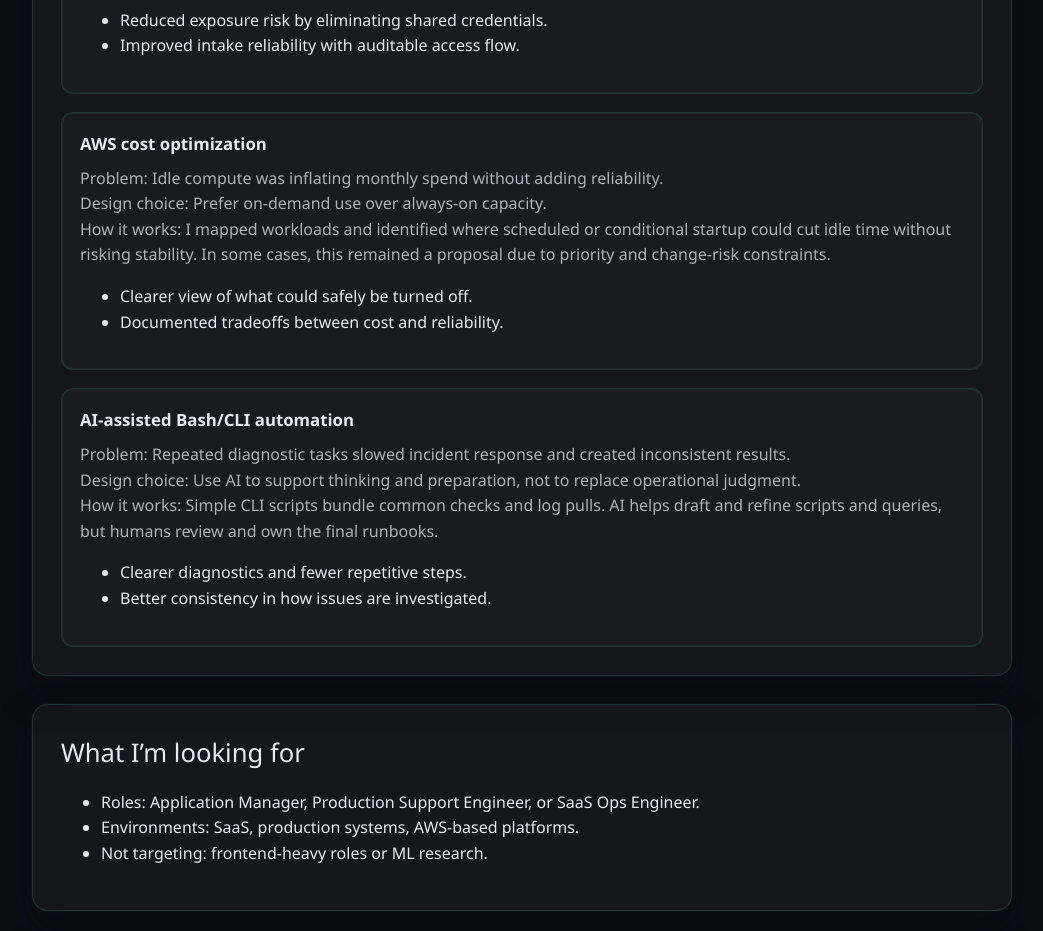
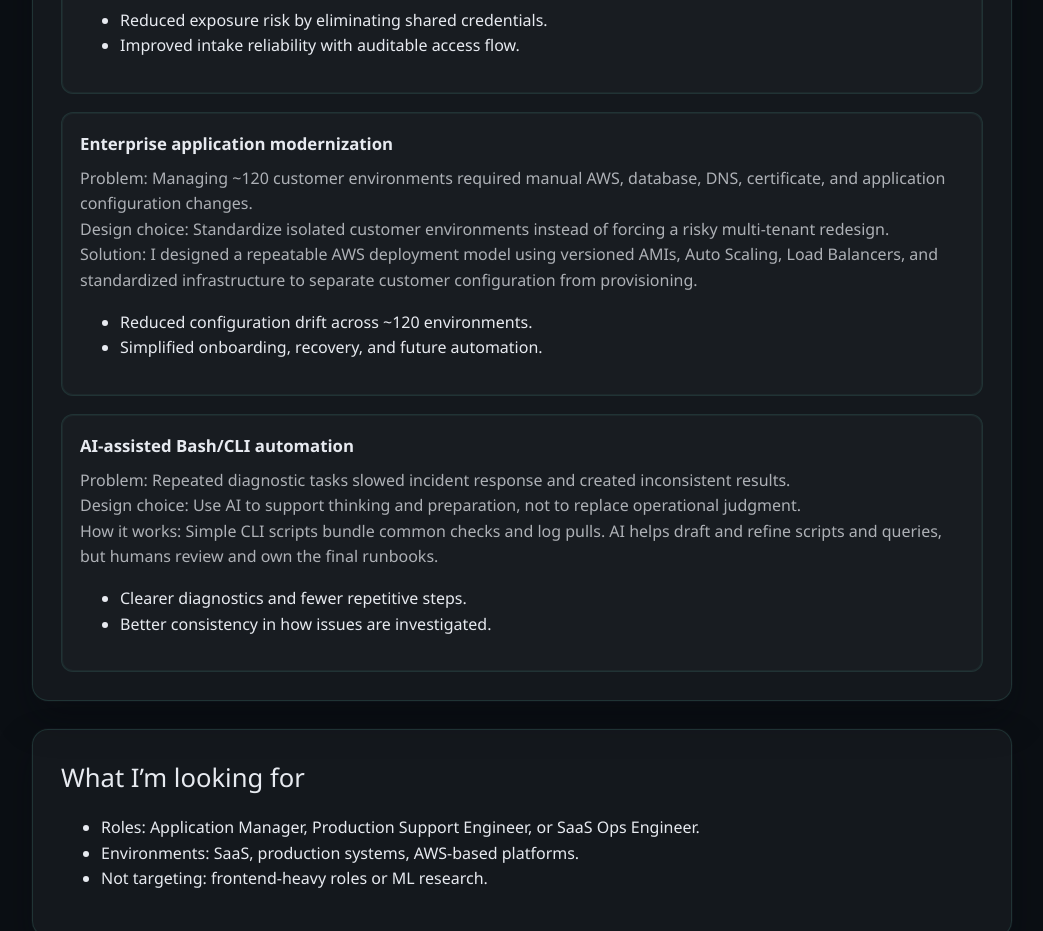
Before and after one commit to ymoose79/recruiter-landing, a React (Vite) app: page / in a window 1280 px wide. Shown: the part 2120-3051 px from the top of the page, without its empty margins (118-1161 px from the left). Built offline with nearby package versions, Linux system fonts and the light colour scheme.

Commit message:
update pj-card to Enterprise app modern

```diff
--- a/src/App.jsx
+++ b/src/App.jsx
@@ -515,23 +515,27 @@ function App() {
                 </ul>
               </article>
               <article className="project-card">
-                <h3>AWS cost optimization</h3>
+                <h3>Enterprise application modernization</h3>
                 <p>
-                  Problem: Idle compute was inflating monthly spend without
-                  adding reliability.
+                  Problem: Managing ~120 customer environments required manual
+                  AWS, database, DNS, certificate, and application configuration
+                  changes.
                 </p>
                 <p>
-                  Design choice: Prefer on-demand use over always-on capacity.
+                  Design choice: Standardize isolated customer environments
+                  instead of forcing a risky multi-tenant redesign.
                 </p>
                 <p>
-                  How it works: I mapped workloads and identified where
-                  scheduled or conditional startup could cut idle time without
-                  risking stability. In some cases, this remained a proposal due
-                  to priority and change-risk constraints.
+                  Solution: I designed a repeatable AWS deployment model using
+                  versioned AMIs, Auto Scaling, Load Balancers, and standardized
+                  infrastructure to separate customer configuration from
+                  provisioning.
                 </p>
                 <ul>
-                  <li>Clearer view of what could safely be turned off.</li>
-                  <li>Documented tradeoffs between cost and reliability.</li>
+                  <li>Reduced configuration drift across ~120 environments.</li>
+                  <li>
+                    Simplified onboarding, recovery, and future automation.
+                  </li>
                 </ul>
               </article>
               <article className="project-card">
```
